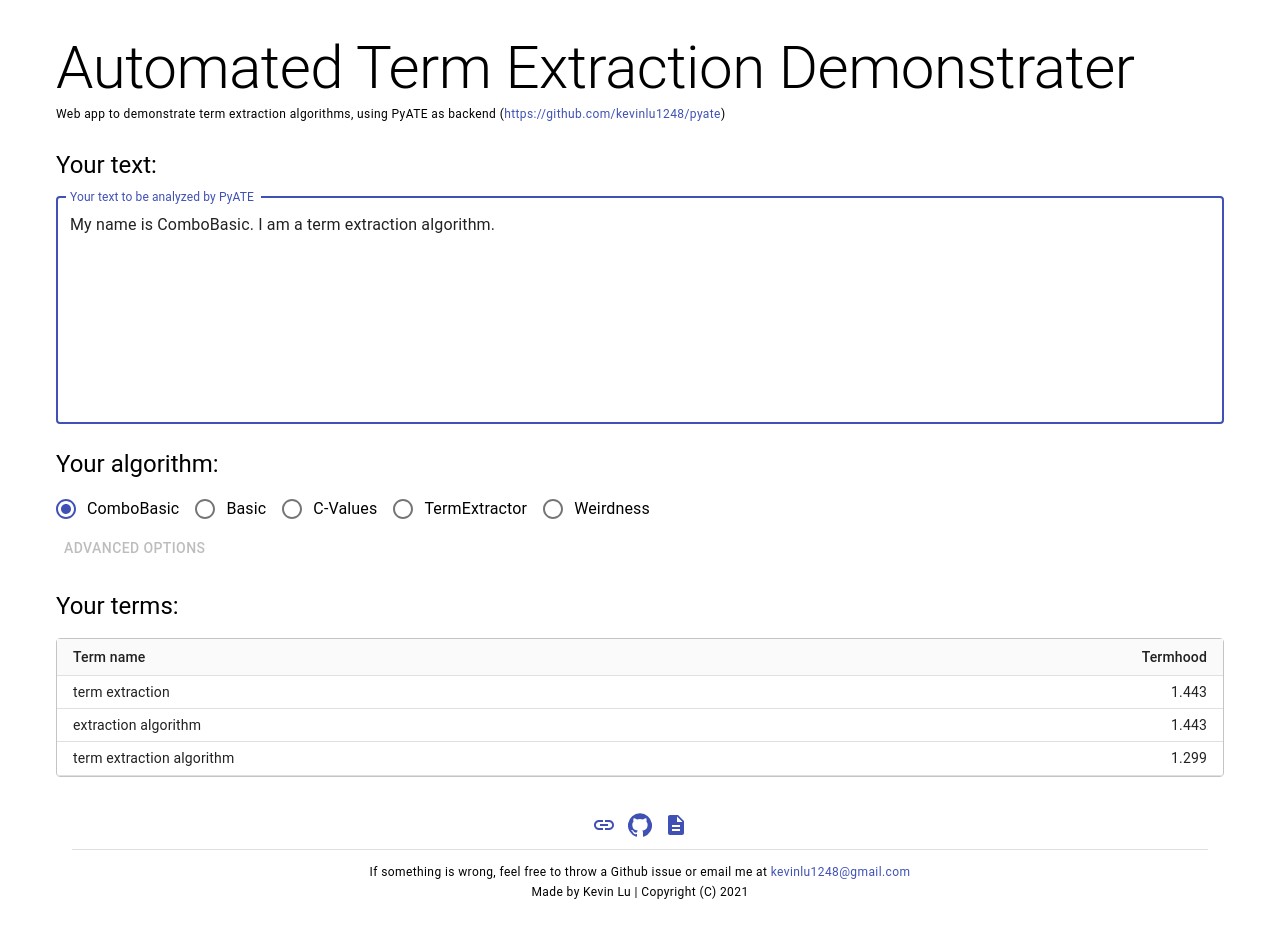
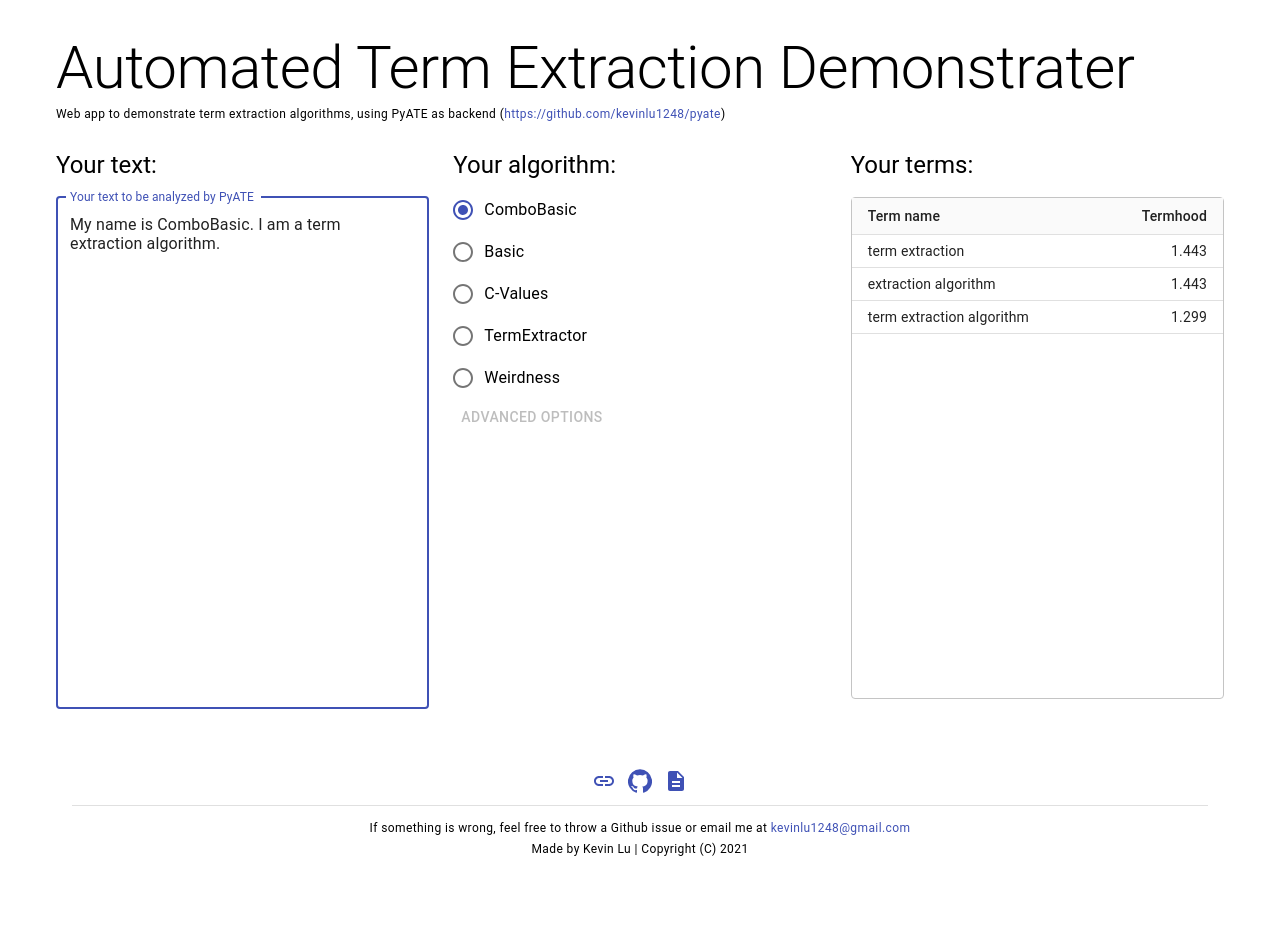
Before and after one commit to kevinlu1248/pyate-demo, a React app: page / in a window 1280 px wide. After the commit the page ends 892 px from the top, so only its background shows below. Built offline with nearby package versions, Linux system fonts and the light colour scheme; the HTML template or start-up script is replaced by a standard one.

Commit message:
grid ui changes

```diff
--- a/src/components/algopicker.jsx
+++ b/src/components/algopicker.jsx
@@ -22,7 +22,6 @@ export default (props) => (
         <Box mb={1}/>
         <FormControl component="fieldset">
             <RadioGroup
-                row
                 aria-label="position"
                 name="position"
                 defaultValue="combo_basic"
--- a/src/components/demonstrater.jsx
+++ b/src/components/demonstrater.jsx
@@ -1,6 +1,7 @@
 import React, { useState } from 'react';
 import Typography from '@material-ui/core/Typography';
 import TextField from '@material-ui/core/TextField';
+import Grid from '@material-ui/core/Grid';
 
 import Input from './input.jsx';
 import Algopicker from './algopicker.jsx';
@@ -68,9 +69,17 @@ export default (props) => {
 
     return (
         <>
-            <Input handleInputChange={handleInputChange} />
-            <Algopicker handleAlgoChange={handleAlgoChange} />
-            <Output data={data} loadingCounter={loadingCounter}/>
+            <Grid container spacing={3}>
+                <Grid item xs={12} md={4}>
+                    <Input handleInputChange={handleInputChange} />
+                </Grid>
+                <Grid item xs={12} md={4}>
+                    <Algopicker handleAlgoChange={handleAlgoChange} />
+                </Grid>
+                <Grid item xs={12} md={4}>
+                    <Output data={data} loadingCounter={loadingCounter}/>
+                </Grid>
+            </Grid>
         </>
     );
 };
--- a/src/components/input.jsx
+++ b/src/components/input.jsx
@@ -3,8 +3,14 @@ import Typography from '@material-ui/core/Typography';
 import TextField from '@material-ui/core/TextField';
 import Box from '@material-ui/core/Box';
 
-export default (props) => (
-    <>
+import { useTheme } from '@material-ui/core/styles';
+import useMediaQuery from '@material-ui/core/useMediaQuery';
+
+export default (props) => {
+    const theme = useTheme();
+    const matches = useMediaQuery(theme.breakpoints.up('md'));
+
+    return (<>
         <Typography variant="h5" gutterBottom>
             Your text:
         </Typography>
@@ -13,7 +19,7 @@ export default (props) => (
             id="outlined-multiline-static"
             label="Your text to be analyzed by PyATE"
             multiline
-            rows={10}
+            rows={matches ? 25 : 10}
             defaultValue="My name is ComboBasic. I am a term extraction algorithm."
             variant="outlined"
             onChange={props.handleInputChange}
@@ -21,7 +27,7 @@ export default (props) => (
             fullWidth
         />
         <Box
-            mb={3}
+            mb={5}
         />
-    </>
-);
+    </>);
+};
--- a/src/components/output.jsx
+++ b/src/components/output.jsx
@@ -22,7 +22,7 @@ export default (props) => (
             borderRadius={4}
             borderColor="#c4c4c4"
         >
-            <TableContainer style={{maxHeight: 300}}>
+            <TableContainer style={{height: 500}}>
                 <Table aria-label="simple table" size="small" stickyHeader>
                     <TableHead>
                         <TableRow>
```
Also changed, not shown: 1 other file (tests, documents, lock files or other folders).
